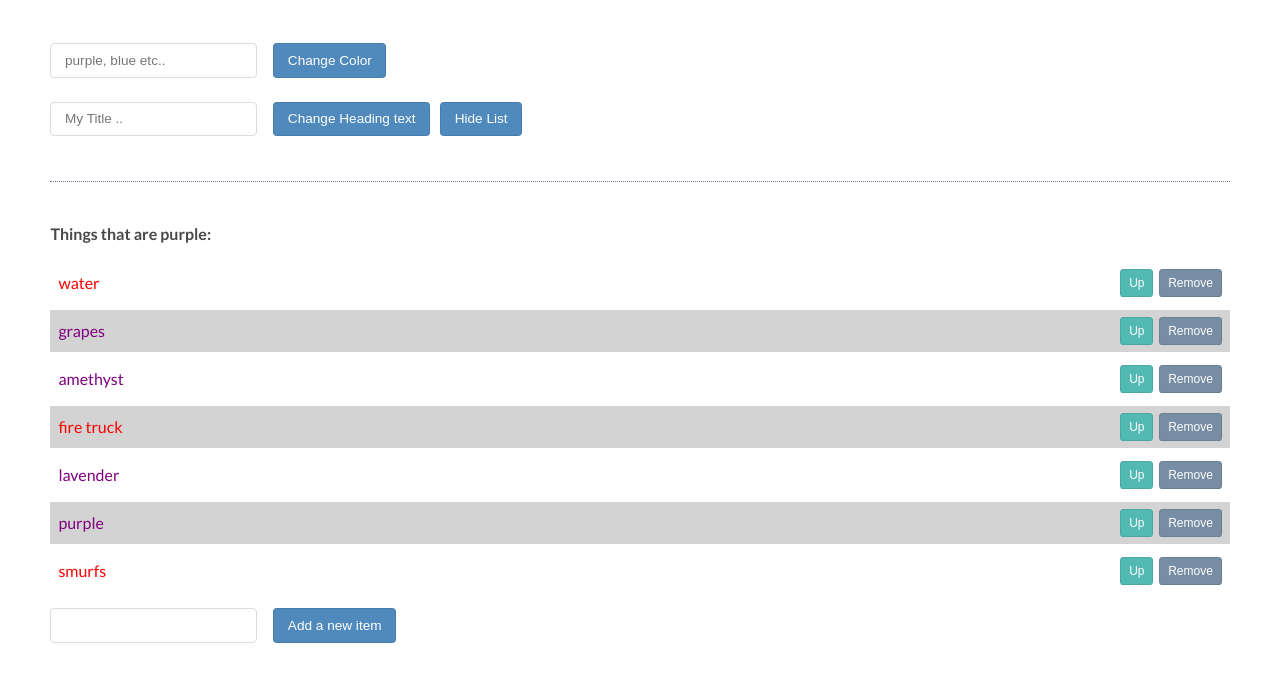
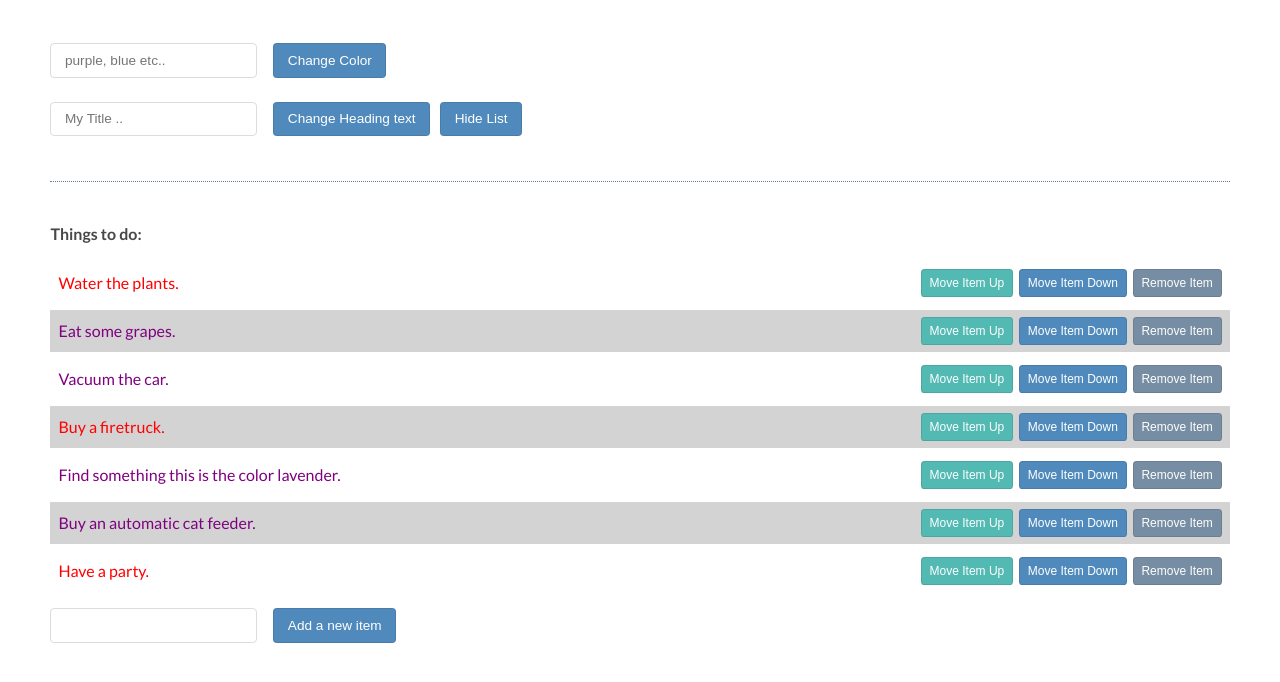
Before and after one commit to LaurieWilliamsNZ/JavascriptDomPractice, a plain HTML site: page index.html in a window 1280 px wide. Shown: the part 146-828 px from the top of the page. Drawn offline with Linux system fonts and the light colour scheme.

Commit message:
Removed hard coded buttons. Created a function to display buttons for existing and newly added list items

```diff
--- a/app.js
+++ b/app.js
@@ -1,6 +1,9 @@
 const toggleList = document.getElementById('toggleList');
 const listDiv = document.querySelector('.list');
 const listUl = listDiv.querySelector('ul');
+const list = listUl.children;
+const firstListItem = listUl.firstElementChild;
+const lastListItem = listUl.lastElementChild;
 const Header = document.getElementsByTagName('h1')[0];
 const HeadingTextInput = document.getElementById('headingTextInput');
 const HeadingTextBtn = document.getElementById('headingTextBtn');
@@ -11,6 +14,29 @@ const addItemInput = document.querySelector('#addItemInput');
 const addItemBtn = document.querySelector('#addItemBtn');
 
 myParagraph.title = 'A list description';
+
+// create buttons, classes and text for all list items
+function attachListItemBtns (li) {
+  let up = document.createElement('button');
+  let down = document.createElement('button');
+  let remove = document.createElement('button');
+  // props for up btn
+  up.textContent = 'Move Item Up';
+  up.className = 'up';
+  li.appendChild(up);
+  // props for down btn
+  down.textContent = 'Move Item Down';
+  down.className = 'down';
+  li.appendChild(down);
+  // props for remove btn
+  remove.textContent = 'Remove Item';
+  remove.className = 'remove';
+  li.appendChild(remove);
+}
+
+for (let i = 0; i < list.length; i += 1) {
+  attachListItemBtns(list[i]);
+}
 
 listUl.addEventListener('click', (event) => {
   // only target events with BUTTON tag.
@@ -27,9 +53,19 @@ listUl.addEventListener('click', (event) => {
       // move target list item up
       let prevLi = li.previousElementSibling;
       // if the element is already a first child, then the previousElement Sibling will be null.
-      // only works if there is a previous sibling
+      // only works if there is a previous sibling.
       if (prevLi) {
         ul.insertBefore(li, prevLi);
+      }
+    }
+    if (event.target.className === 'down') {
+      let li = event.target.parentNode;
+      let ul = li.parentNode;
+      // move target list item down
+      let nextLi = li.nextElementSibling;
+      // only move down if not the last child of ul.
+      if (nextLi) {
+        ul.insertBefore(nextLi, li);
       }
     }
   }
@@ -53,6 +89,8 @@ addItemBtn.addEventListener('click', () => {
   let li = document.createElement('li');
   // set the text content of the new li to the value from the addItemInput box.
   li.textContent = addItemInput.value;
+  // call function attachListItemBtns to append buttons to ul.
+  attachListItemBtns(li);
   // append the li to the dom tree to display it in the ul list.
   ul.appendChild(li);
   // clear the text from the addItemInput by setting it to an empty string.
--- a/index.html
+++ b/index.html
@@ -23,43 +23,29 @@
 
   <div class='list'>
 
-    <p class='description'>Things that are purple:</p>
+    <p class='description'>Things to do:</p>
 
     <ul>
       <li class='notPurple'>
-        water
-        <button class='up'>Up</button>
-        <button class=remove>Remove</button>
+        Water the plants.
       </li>
       <li>
-        grapes
-        <button class='up'>Up</button>
-        <button class=remove>Remove</button>
+        Eat some grapes.
       </li>
       <li>
-        amethyst
-        <button class='up'>Up</button>
-        <button class=remove>Remove</button>
+        Vacuum the car.
       </li>
       <li class='notPurple'>
-        fire truck
-        <button class='up'>Up</button>
-        <button class=remove>Remove</button>
+        Buy a firetruck.
       </li>
       <li>
-        lavender
-        <button class='up'>Up</button>
-        <button class=remove>Remove</button>
+        Find something this is the color lavender.
       </li>
       <li>
-        purple
-        <button class='up'>Up</button>
-        <button class=remove>Remove</button>
+        Buy an automatic cat feeder.
       </li>
       <li class='notPurple'>
-        smurfs
-        <button class='up'>Up</button>
-        <button class=remove>Remove</button>
+        Have a party.
       </li>
     </ul>
 
```
